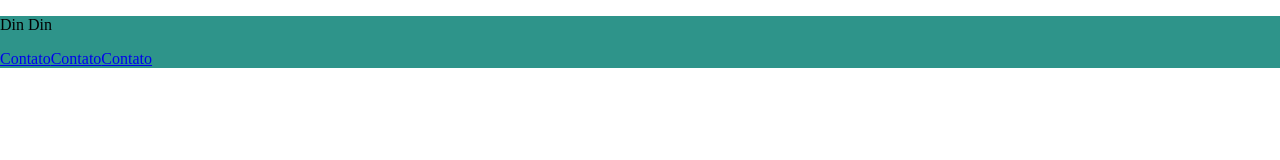
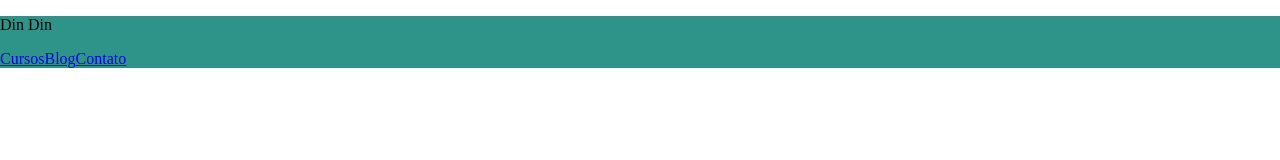
Before and after one commit to Silvio-Arem/gama-react, a React (Create React App) app: page / in a window 1280 px wide. Shown: the top 160 px of the page. Built offline with nearby package versions, Linux system fonts and the light colour scheme.

Commit message:
estruturado a interface e aplicada na função

```diff
--- a/src/components/Link/index.tsx
+++ b/src/components/Link/index.tsx
@@ -1,9 +1,14 @@
-import "./styles.css"
+import "./styles.css";
 
-export default function Link(props) {
+interface LinkProps {
+    texto: string;
+    redirect: string;
+}
+
+export default function Link(props: LinkProps) {
     return (
-        <a href="/contato" target="_blank">
-            Contato
+        <a href={props.redirect} target="_blank" rel="noreferrer">
+            {props.texto}
         </a>
-     )
+     );
 }
```
